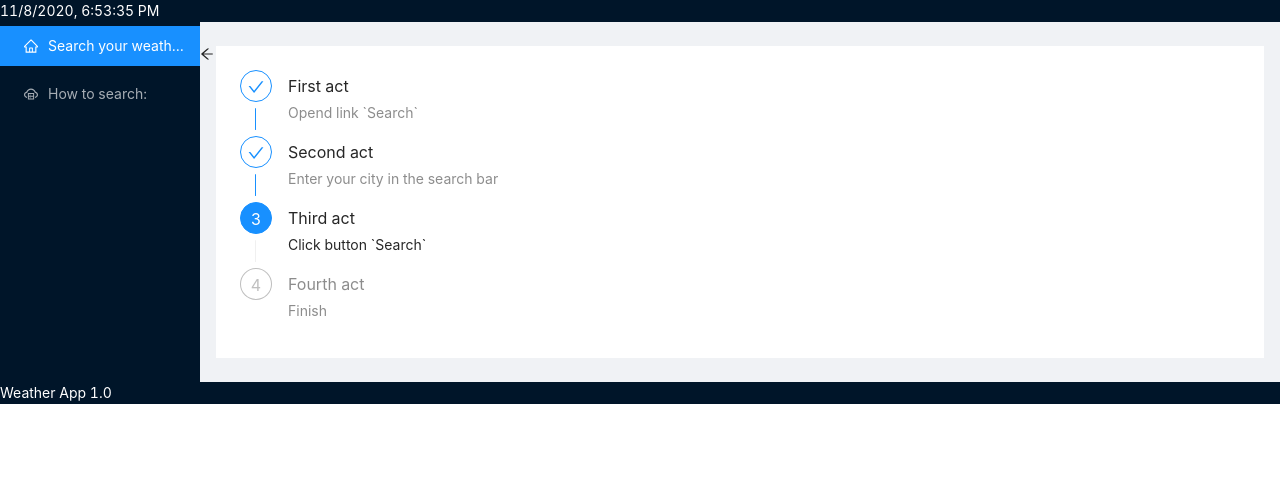
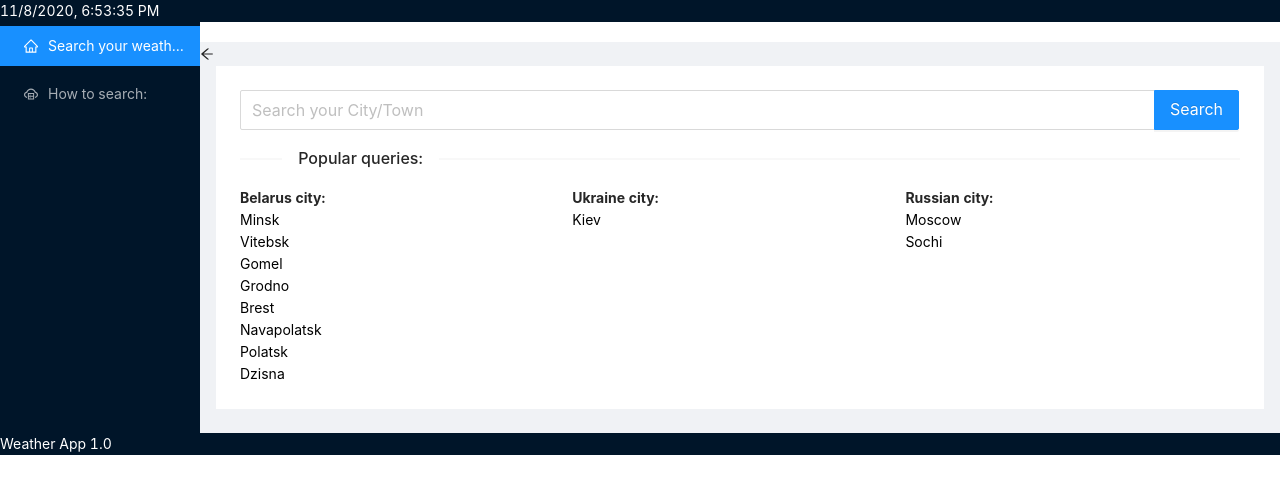
Before and after one commit to vovakopanko/weather, a React (Create React App) app: page /#/search in a window 1280 px wide. Before the commit this address led to /#/infosearch. Shown: the top 494 px of the page. Built offline with nearby package versions, Linux system fonts and the light colour scheme.

Commit message:
add popular city in searchPAge with demonstration information, when you click city

```diff
--- a/package.json
+++ b/package.json
@@ -1,6 +1,6 @@
 {
   "name": "weather",
-  "homepage": " https://vovakopanko.github.io/weather",
+  "homepage": "https://vovakopanko.github.io/weather",
   "version": "0.1.0",
   "private": true,
   "dependencies": {
--- a/src/App.js
+++ b/src/App.js
@@ -12,6 +12,7 @@ import { NavLink, Route } from "react-router-dom";
 import { Clock } from "./Clock/Clock";
 import SearchContainer from "./Search/SearchContainer";
 import InfoSearch from "./InfoSearch/InfoSearch";
+import YourWeatherContainer from "./YourWeather/YourWeatherContainer";
 
 const { Header, Sider, Content } = Layout;
 
@@ -38,13 +39,13 @@ class App extends React.Component {
               <Menu.Item key="1" icon={<HomeOutlined />}>
                 <NavLink to="/search">Search your weather:</NavLink>
               </Menu.Item>
-              <Menu.Item key="3" icon={<CloudServerOutlined />}>
+              <Menu.Item key="2" icon={<CloudServerOutlined />}>
                 <NavLink to="/infosearch">How to search:</NavLink>
               </Menu.Item>
             </Menu>
           </Sider>
           <Layout className="site-layout">
-            <Header className="site-layout-background" style={{ padding: 0 , height: "0px" }}>
+            <Header className="site-layout-background" style={{ padding: 0 , height: "20px" }}>
               {React.createElement(
                 this.state.collapsed ? ArrowRightOutlined : ArrowLeftOutlined,
                 {
@@ -63,6 +64,7 @@ class App extends React.Component {
             >
               <Route exact path="/search" render={() => <SearchContainer/>} />
               <Route exact path="/infosearch" render={() => <InfoSearch />} />
+              <Route exact path="/yourweather" render={() => <YourWeatherContainer />} />
             </Content>
           </Layout>
         </Layout>
--- a/src/InfoSearch/InfoSearch.jsx
+++ b/src/InfoSearch/InfoSearch.jsx
@@ -5,8 +5,8 @@ let InfoSearch = (props) => {
     const { Step } = Steps;
   return (
     <div>
-  <Steps direction="vertical" current={2}>
-    <Step title="First act" description="Opend link `Search`" />
+  <Steps direction="vertical" current={0}>
+    <Step title="First act" description="Opend link `Search your weather:`" />
     <Step title="Second act" description="Enter your city in the search bar" />
     <Step title="Third act" description="Click button `Search`" />
     <Step title="Fourth act" description="Finish" />
--- a/src/Search/Search.jsx
+++ b/src/Search/Search.jsx
@@ -1,18 +1,11 @@
 import React from "react";
-import { Input} from "antd";
-import { AudioOutlined} from "@ant-design/icons";
+import style from "./Search.module.css";
+import { Input } from "antd";
+import { NavLink } from "react-router-dom";
+import { Row, Col, Divider } from 'antd';
 
 let Search = (props) => {
   const { Search } = Input;
-
-  const suffix = (
-    <AudioOutlined
-      style={{
-        fontSize: 16,
-        color: "#1890ff",
-      }}
-    />
-  );
 
   const onSearch = (value) => {
     props.getInfoYourCity(value);
@@ -24,17 +17,103 @@ let Search = (props) => {
           placeholder="Search your City/Town"
           enterButton="Search"
           size="large"
-        suffix={suffix}
           onSearch={onSearch}
         />
-      <div><b>Belarus city:</b></div>
-      <div>Minsk</div>
+      <Divider orientation="left">Popular queries:</Divider>
+      <Row>
+        <Col flex={2}>
+          <div>
+            <b>Belarus city:</b>
+          </div>
+          <NavLink
+            className={style.link}
+            to="yourweather"
+            onClick={() => onSearch("Minsk")}
+          >
+            <div className="cityname">Minsk</div>
+          </NavLink>
+          <NavLink
+            className={style.link}
+            to="yourweather"
+            onClick={() => onSearch("Vitebsk")}
+          >
             <div>Vitebsk</div>
+          </NavLink>
+          <NavLink
+            className={style.link}
+            to="yourweather"
+            onClick={() => onSearch("Gomel")}
+          >
             <div>Gomel</div>
+          </NavLink>
+          <NavLink
+            className={style.link}
+            to="yourweather"
+            onClick={() => onSearch("Grodno")}
+          >
             <div>Grodno</div>
+          </NavLink>
+          <NavLink
+            className={style.link}
+            to="yourweather"
+            onClick={() => onSearch("Brest")}
+          >
             <div>Brest</div>
+          </NavLink>
+          <NavLink
+            className={style.link}
+            to="yourweather"
+            onClick={() => onSearch("Navapolatsk")}
+          >
             <div>Navapolatsk</div>
+          </NavLink>
+          <NavLink
+            className={style.link}
+            to="yourweather"
+            onClick={() => onSearch("Polatsk")}
+          >
             <div>Polatsk</div>
+          </NavLink>
+          <NavLink
+            className={style.link}
+            to="yourweather"
+            onClick={() => onSearch("Polatsk")}
+          >
+            <div>Dzisna</div>
+          </NavLink>
+        </Col>
+        <Col flex={2}>
+          <div>
+            <b>Ukraine city:</b>
+          </div>
+          <NavLink
+            className={style.link}
+            to="yourweather"
+            onClick={() => onSearch("Kiev")}
+          >
+            <div className="cityname">Kiev</div>
+          </NavLink>
+        </Col>
+        <Col flex={2}>
+          <div>
+            <b>Russian city:</b>
+          </div>
+          <NavLink
+            className={style.link}
+            to="yourweather"
+            onClick={() => onSearch("Moscow")}
+          >
+            <div className="cityname">Moscow</div>
+          </NavLink>
+          <NavLink
+            className={style.link}
+            to="yourweather"
+            onClick={() => onSearch("Sochi")}
+          >
+            <div>Sochi</div>
+          </NavLink>
+        </Col>
+      </Row>
     </div>
   );
 };
--- /dev/null
+++ b/src/Search/Search.module.css
@@ -0,0 +1,8 @@
+.link:hover{
+color: rgb(47, 143, 184);
+opacity: 1;
+}
+
+.link{
+    color: black;
+}
--- /dev/null
+++ b/src/YourWeather/YourWeather.jsx
@@ -0,0 +1,54 @@
+import React from "react";
+import { Row, Col } from "antd";
+import style from "./YourWeather.module.css";
+
+let YourWeather = ({ weatherData, yourCity }) => {
+  return (
+    <div>
+      <Row gutter={24}>
+        <Col span={8}></Col>
+        <Col className={style.border} span={8}>
+          Hello
+          <div>
+            {yourCity} [{weatherData.sys.country}]
+          </div>
+          <img
+            src={
+              "http://openweathermap.org/img/w/" +
+              weatherData.weather[0].icon +
+              ".png"
+            }
+            alt="iconweather"
+            width="120px"
+            height="120px"
+          />
+          <div>
+            Clouds: <b>{weatherData.clouds.all} %</b>
+          </div>
+          <div>
+            Coordination:
+            <div>
+              LAT - <b>{weatherData.coord.lat}</b>
+            </div>
+            <div>
+              LON - <b>{weatherData.coord.lon}</b>
+            </div>
+          </div>
+          <div></div>
+          <div>
+            Temp Maximal: <b>{Math.round(weatherData.main.temp_max - 273)} °C</b>{" "}
+          </div>
+          <div>
+            Temp Minimal: <b>{Math.round(weatherData.main.temp_min - 273)} °C</b>
+          </div>
+          <div>
+            Description: <b>{weatherData.weather[0].description}</b>
+          </div>
+        </Col>
+        <Col span={8}></Col>
+      </Row>
+    </div>
+  );
+};
+
+export default YourWeather;
--- /dev/null
+++ b/src/YourWeather/YourWeather.module.css
@@ -0,0 +1,5 @@
+.border{
+  border: 2px solid black;
+  text-align: center;
+  border-radius: 10%;
+}
--- /dev/null
+++ b/src/YourWeather/YourWeatherContainer.jsx
@@ -0,0 +1,29 @@
+import React from "react";
+import { connect } from "react-redux";
+import { getWeatherData } from "../redux/SearchReducer";
+import YourWeather from "./YourWeather";
+
+class YourWeatherContainer extends React.Component {
+  componentDidMount() {
+    this.props.getWeatherData(this.props.yourCity);
+  }
+
+  render() {
+    return (
+      <div>
+        <YourWeather
+          weatherData={this.props.weatherData}
+          yourCity={this.props.yourCity}
+        />
+      </div>
+    );
+  }
+}
+let mapStateToProps = (state) => ({
+  yourCity: state.searchPage.yourCity,
+  weatherData: state.searchPage.weatherData,
+});
+
+export default connect(mapStateToProps, { getWeatherData })(
+  YourWeatherContainer
+);
--- a/src/redux/SearchReducer.js
+++ b/src/redux/SearchReducer.js
@@ -5,7 +5,7 @@ const GET_YOURCITY = "redux/YourCityReducer/GET_YOURCITY";
 const SET_WEATHERDATA = "redux/YourCityReducer/SET_WEATHERDATA"
 
 let initialState = {
-  yourCity: "Minsk",
+  yourCity: null,
   weatherData: [],
 };
 
```
Also changed, not shown: src/App.css (line endings or trailing spaces). Lines whose indentation alone changed are shown as unchanged.
